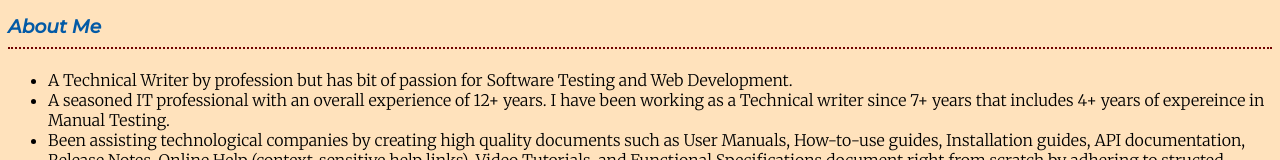
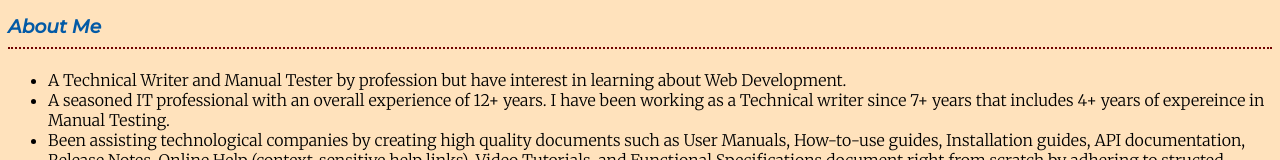
Before and after one commit to vipurush/Resume, a plain HTML site: page index.html in a window 1280 px wide. Shown: the part 268-428 px from the top of the page. Drawn offline with Linux system fonts and the light colour scheme.

Commit message:
modified text

```diff
--- a/index.html
+++ b/index.html
@@ -26,7 +26,7 @@
     <hr />
   </h3>
   <ul>
-    <li> A Technical Writer by profession but has bit of passion for Software Testing and Web Development.</li>
+    <li> A Technical Writer and Manual Tester by profession but have interest in learning about Web Development.</li>
     <li> A seasoned IT professional with an overall experience of 12+ years. I have been working as a Technical writer since 7+ years that includes 4+ years of expereince in Manual Testing.</li>
     <li> Been assisting technological companies by creating high quality documents such as User Manuals, How-to-use guides, Installation guides, API documentation, Release Notes, Online Help (context-sensitive help links),
       Video Tutorials, and Functional Specifications document right from scratch by adhering to structed documentation, and topic based authoring approach.</li>
```
